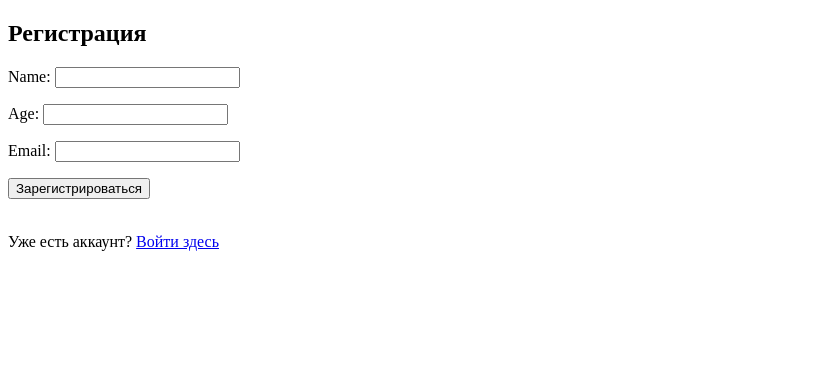
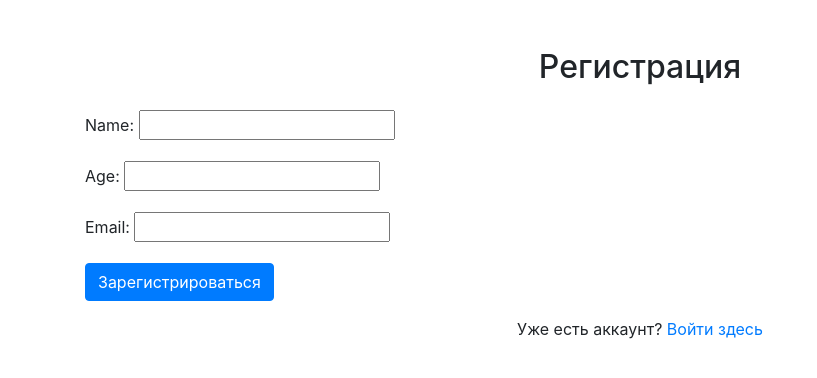
Before and after one commit to AA22-Gi/urban_university_my_money_django, a Django app: template my_money/users/templates/users/register.html in a window 1280 px wide. Shown: the top 378 px of the page, without its empty margins (0-817 px from the left). Run offline with Django 5.2, Linux system fonts and the light colour scheme; the template is opened without the code that fills it: values that come from a table or form of the project are taken from there, others are empty; parts of the project's set-up code (start-up, migrations or seed data) failed here and were passed over; some libraries are stand-ins or nearby versions.

Commit message:
Добавлен CSS для стилизации

```diff
--- a/my_money/users/templates/users/register.html
+++ b/my_money/users/templates/users/register.html
@@ -4,15 +4,17 @@
     <meta charset="UTF-8">
     <meta name="viewport" content="width=device-width, initial-scale=1.0">
     <title>Регистрация</title>
+    <link rel="stylesheet" href="https://stackpath.bootstrapcdn.com/bootstrap/4.5.2/css/bootstrap.min.css">
 </head>
 <body>
-    <h2>Регистрация</h2>
-    <form method="post">
+<div class="container mt-5">
+    <h2 class="text-center">Регистрация</h2>
+    <form method="post" class="mt-4">
         {% csrf_token %}
         {{ form.as_p }}
-        <button type="submit">Зарегистрироваться</button>
+        <button type="submit" class="btn btn-primary">Зарегистрироваться</button>
     </form>
-    <br>
-    <p>Уже есть аккаунт? <a href="{% url 'login' %}">Войти здесь</a></p>
+    <p class="mt-3 text-center">Уже есть аккаунт? <a href="{% url 'login' %}">Войти здесь</a></p>
+</div>
 </body>
 </html>
```
